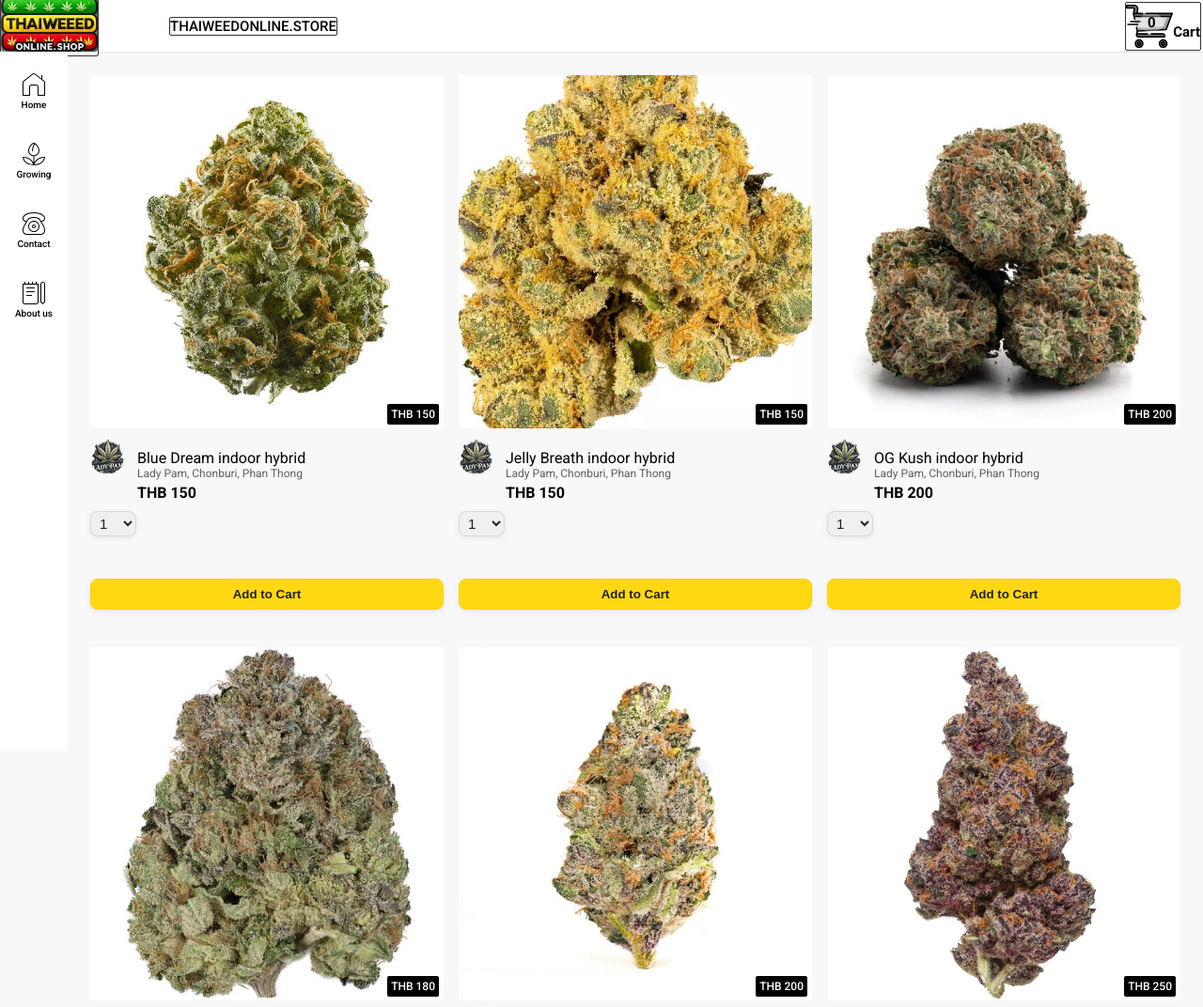
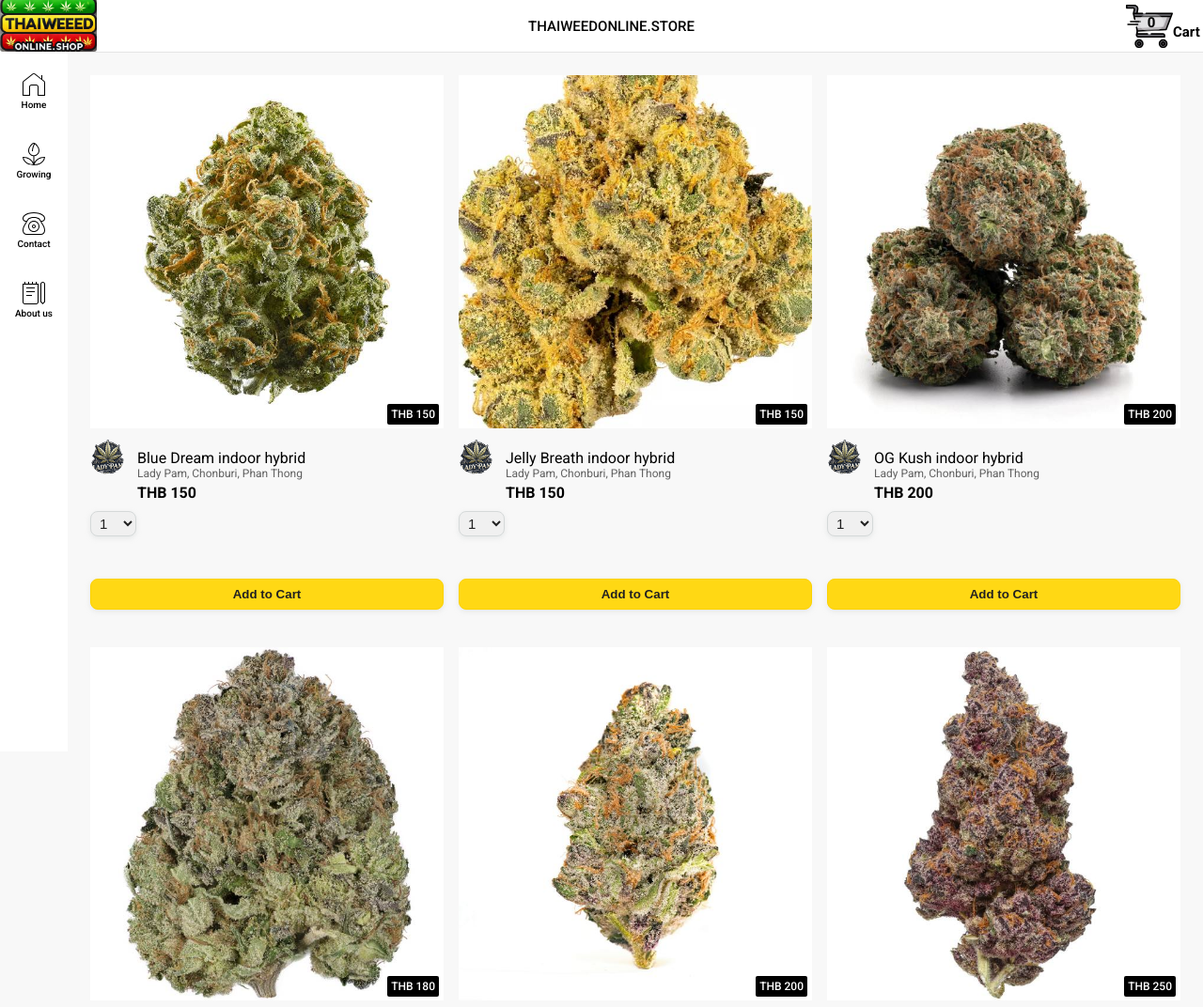
Before and after one commit to Lady-Pam/thaiweedonline, a plain HTML site: page index.html in a window 1280 px wide. Shown: the top 1072 px of the page at 94% size. Drawn offline with Linux system fonts and the light colour scheme.

Commit message:
add files
2 chanches

```diff
--- a/header.css
+++ b/header.css
@@ -7,7 +7,7 @@
     display: flex;
     align-items: center;
     flex-direction: row;
-    justify-content: space-between-;
+    justify-content: space-between;
     position: fixed;
     top: 0;
     left: 0;
@@ -23,7 +23,8 @@
 }
 
 .left-section {
-    width: 180px;
+    width: 103px;
+    margin-left: 0;
     /*
     display: flex;
     align-items: center;
@@ -36,9 +37,11 @@
     border-radius: 2px;
     cursor: pointer;
     text-decoration: none;
-    border: 1px solid rgba(0, 0, 0, 0.8);
+    /* border: 1px solid rgba(0, 0, 0, 0.8); */
     margin-left: 0;
     color: black;
+    text-align: center;
+    width: 100%;
 
 }
 
@@ -66,7 +69,8 @@
     margin-right: 0px;
     /* max-width: 500px; */
     display: flex;
-    /*    align-items: center;*/
+    align-items: center;
+    text-align: center;
 }
 
 .search-bar {
@@ -148,7 +152,7 @@
 }
 
 .right-section {
-    width: 120px;
+    width: 80px;
     flex-shrink: 0;
     display: flex;
 
@@ -225,4 +229,5 @@
     font-size: 15px;
     justify-content: center;
     width: 100%;
+    text-align: center;
 }
--- a/index.html
+++ b/index.html
@@ -31,7 +31,7 @@
 
         <div class="middle-section">
             <a href="index.html" class="header-link">
-                <div class="header-title">THAIWEEDONLINE.STORE</div>
+                <p class="header-title">THAIWEEDONLINE.STORE</p>
                 <!-- <img class="thaiweed-logo" src="images/icons/thaiweed-logo2-300x169.png" alt="logo Lady Pam Shop"> -->
                 <!-- <img class="thaiweedNIEANAZON-mobile-logo" src="images/ladypam-logo-200x60png.png"> -->
             </a>
```
